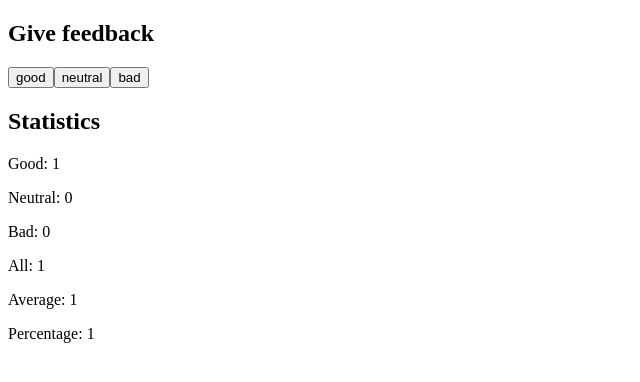
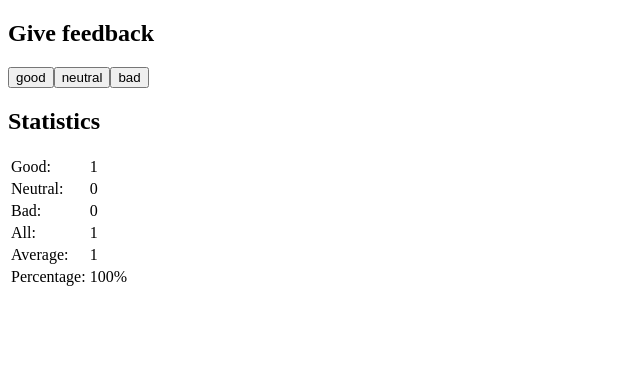
Before and after one commit to p-valenti/fullstackopen, a React (Vite) app in the folder part1/unicafe/: page / in a window 1280 px wide. Both pictures are taken after a click on the button "good". Shown: the top 382 px of the page, without its empty margins (0-640 px from the left). Built offline with nearby package versions, Linux system fonts and the light colour scheme.

Commit message:
Exercise 1.11

```diff
--- a/part1/unicafe/src/App.jsx
+++ b/part1/unicafe/src/App.jsx
@@ -6,24 +6,27 @@ const Statistics = (props) => {
     }
     const total = props.good + props.neutral + props.bad;
     const average = (props.good-props.bad)/total;
-    const percentage = props.good/total;
+    const percentage = props.good/total * 100 + "%";
     return (
-        <>
+        <table>
+            <tbody>
             <StatisticLine text="Good" value={props.good} />
             <StatisticLine text="Neutral" value={props.neutral} />
             <StatisticLine text="Bad" value={props.bad} />
             <StatisticLine text="All" value={total} />
             <StatisticLine text="Average" value={average} />
             <StatisticLine text="Percentage" value={percentage} />
-        </>
+            </tbody>
+        </table>
     )
 }
 
 const StatisticLine = ({text, value}) => {
     return (
-        <>
-            <p>{text}: {value}</p>
-        </>
+        <tr>
+            <td>{text}: </td>
+            <td>{value}</td>
+        </tr>
     )
 }
 
```
